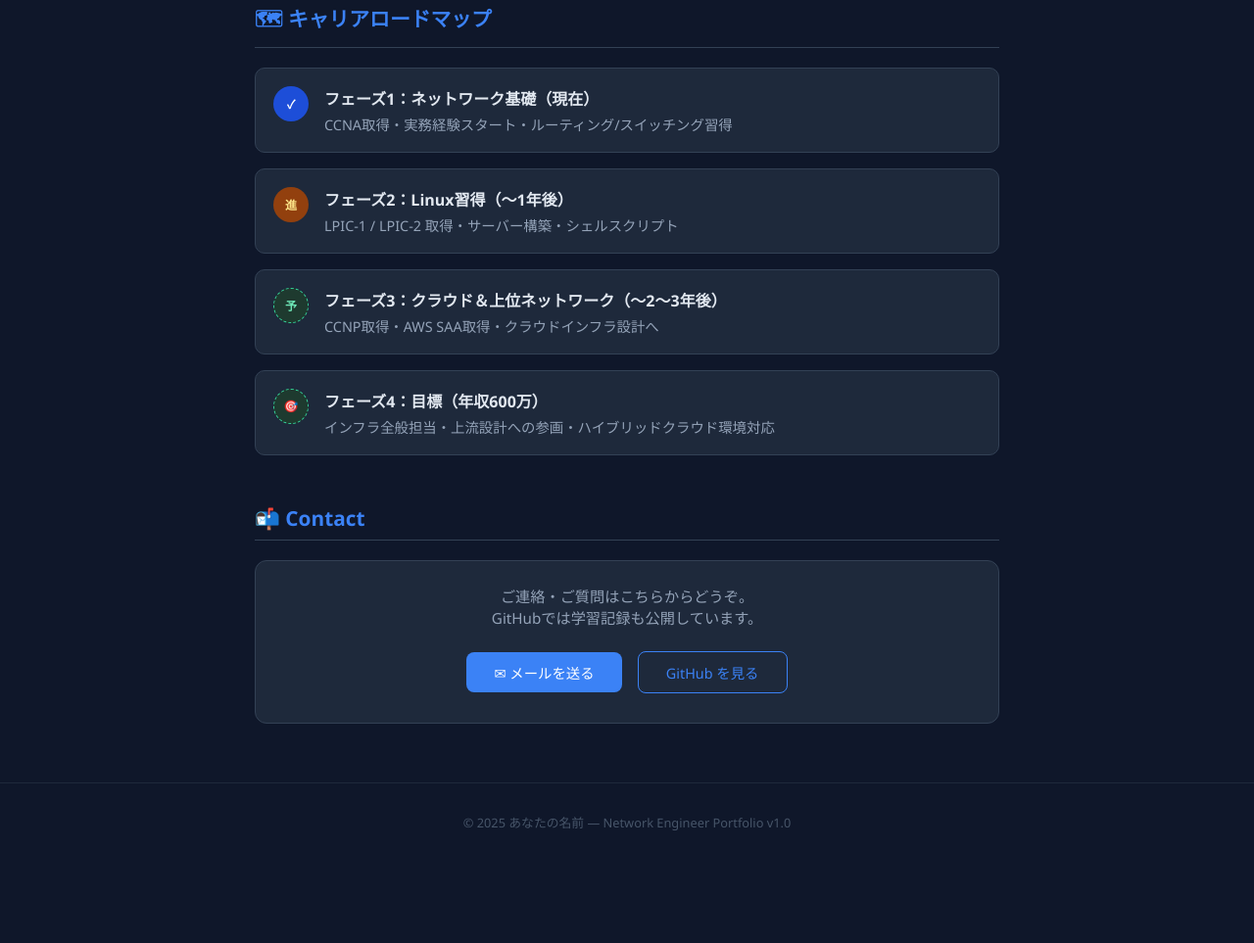
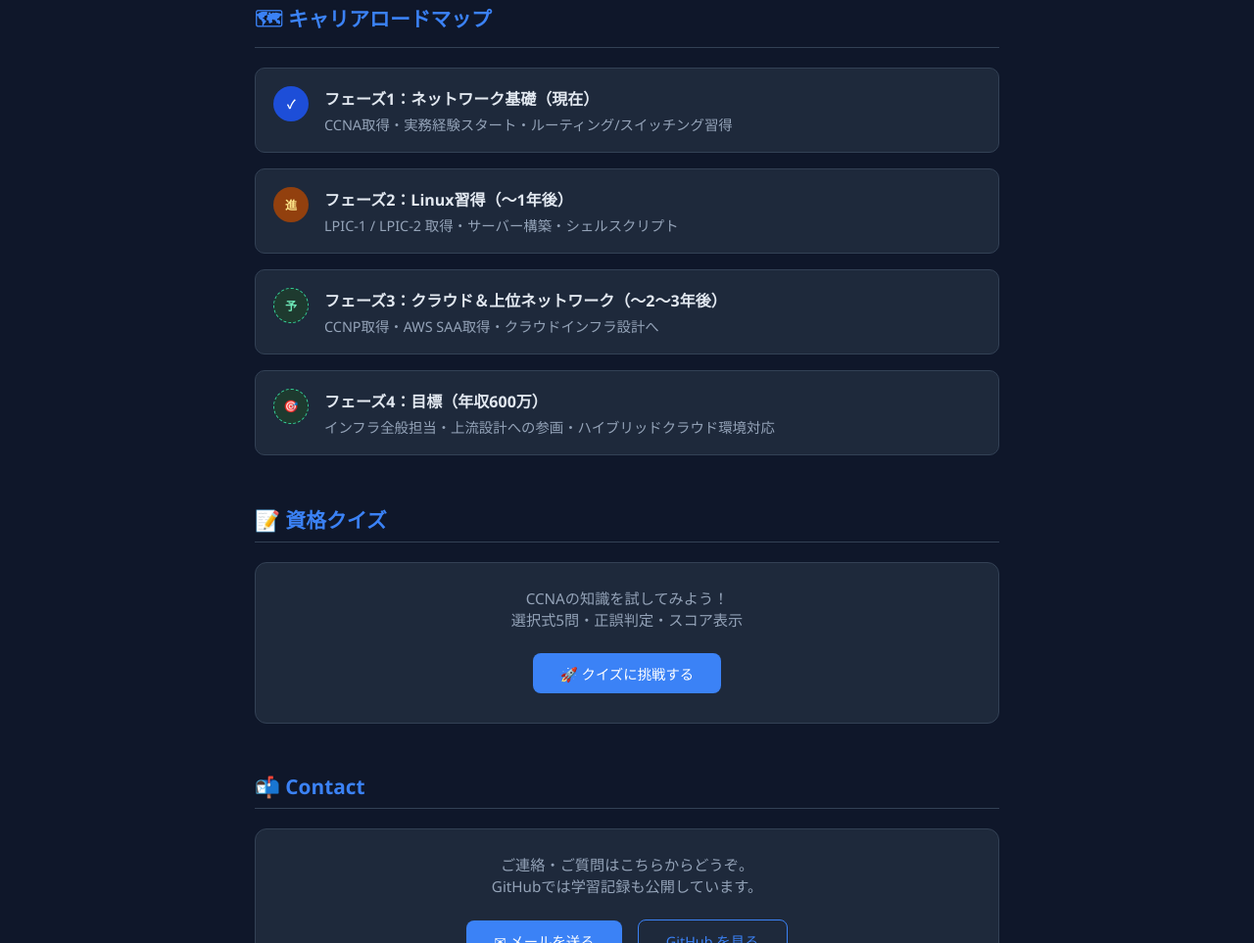
Before and after one commit to alszero322-pixel/portfolio, a plain HTML site: page index.html in a window 1280 px wide. Shown: the part 1095-2058 px from the top of the page at 98% size. Before the commit the page ends 1974 px from the top, so only its background shows below. Drawn offline with Linux system fonts and the light colour scheme.

Commit message:
リンクの作成

```diff
--- a/index.html
+++ b/index.html
@@ -134,14 +134,15 @@
     color: #475569;
     font-size: 0.8rem;
     border-top: 1px solid #1e293b;
-    margin-top: 60px;
-  }
+    margin-top: 60px;}
+
+
 </style>
 </head>
 <body>
 
 <header>
-  <h1>柳川　龍太郎</h1>
+  <h1>柳川 龍太郎</h1>
   <p class="role">Network Engineer / インフラエンジニア</p>
   <p class="tagline">CCNAを軸に、クラウド・Linux領域へ拡張中。<br>インフラ全般を担えるエンジニアを目指しています。</p>
 </header>
@@ -150,6 +151,7 @@
   <a href="#about">About</a>
   <a href="#skills">スキル</a>
   <a href="#roadmap">ロードマップ</a>
+  <a href="#quiz">クイズ</a>
   <a href="#contact">Contact</a>
 </nav>
 
@@ -237,6 +239,14 @@
 </section>
 
 <!-- Contact -->
+<!-- クイズ -->
+<section id="quiz">
+  <h2>📝 資格クイズ</h2>
+  <div class="contact-card">
+    <p>CCNAの知識を試してみよう！<br>選択式5問・正誤判定・スコア表示</p>
+    <a href="./quizapp/index.html" class="btn">🚀 クイズに挑戦する</a>
+  </div>
+</section>
 <section id="contact">
   <h2>📬 Contact</h2>
   <div class="contact-card">
```
